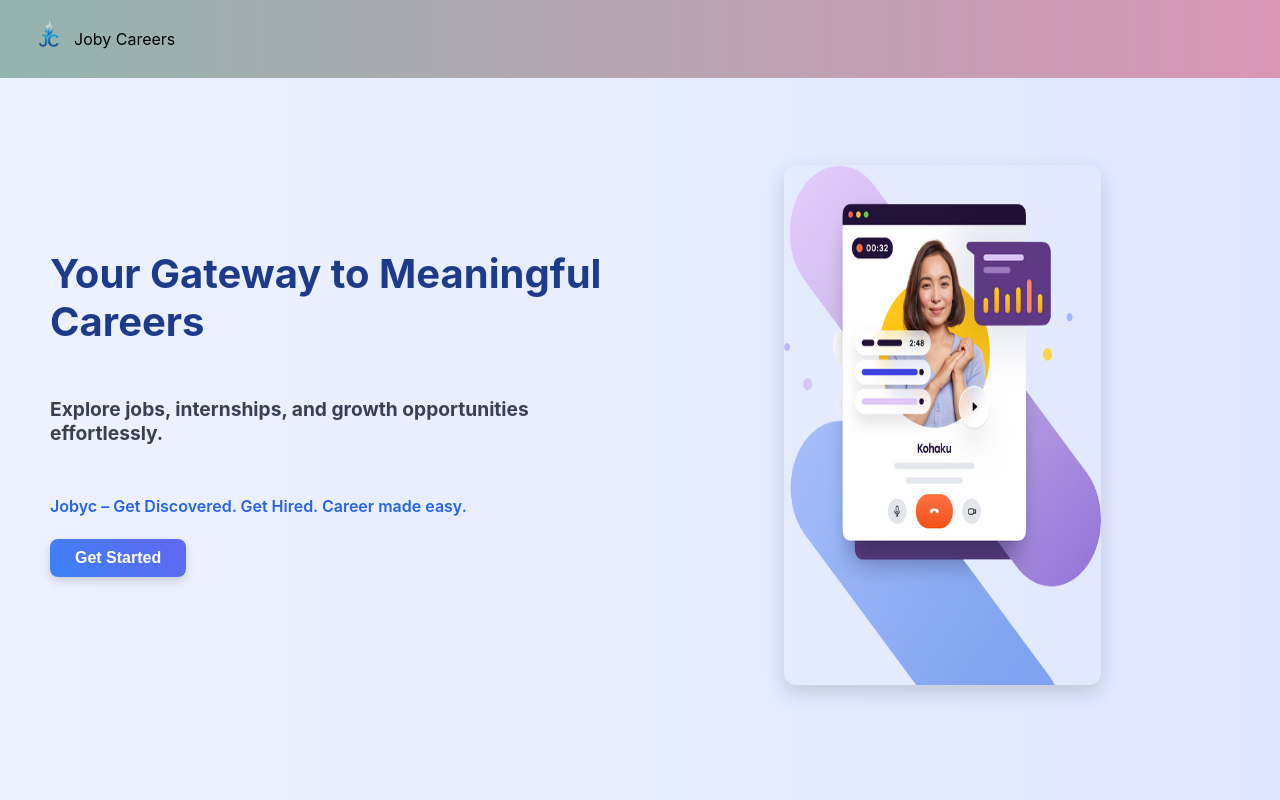
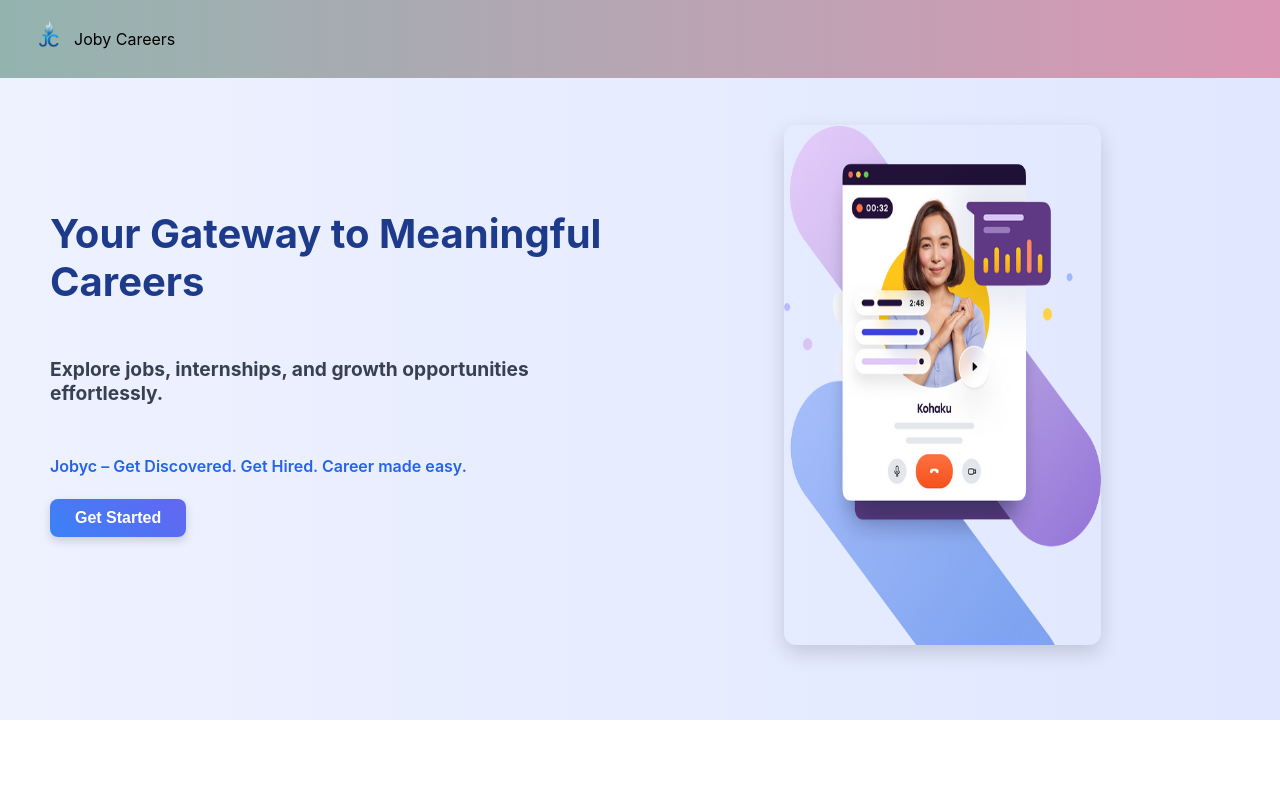
Before and after one commit to Durgasr/jobyc-frontend, a React (Create React App) app: page / in a window 1280 px wide. Built offline with nearby package versions, Linux system fonts and the light colour scheme; no server answers.

Commit message:
Banner image changed

```diff
--- a/src/pages/Home/Home.module.css
+++ b/src/pages/Home/Home.module.css
@@ -2,13 +2,14 @@
   display: flex;
   justify-content: space-between;
   align-items: center;
-  min-height: 100vh;
+  min-height: 90vh;
   padding: 20px 50px;
   background: linear-gradient(to right, #eef2ff, #e0e7ff);
   color: #1f2937;
   gap: 30px;
   flex-wrap: wrap;
   box-sizing: border-box;
+  background-size: cover;
 }
 
 /* Left section */
```
